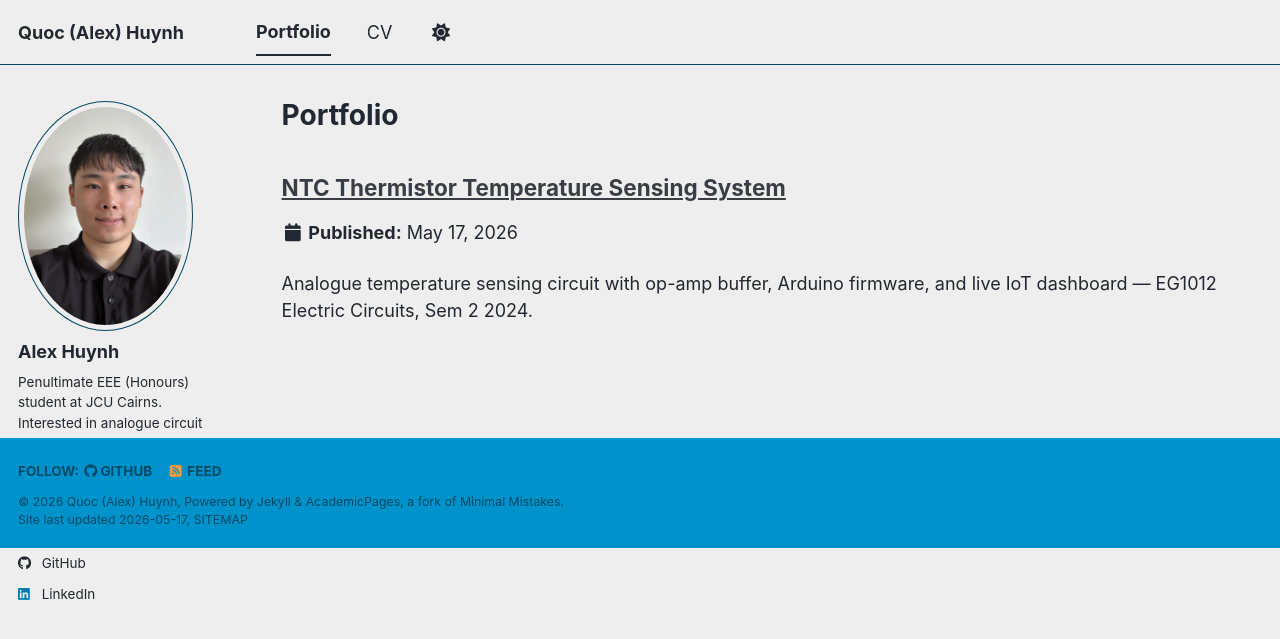
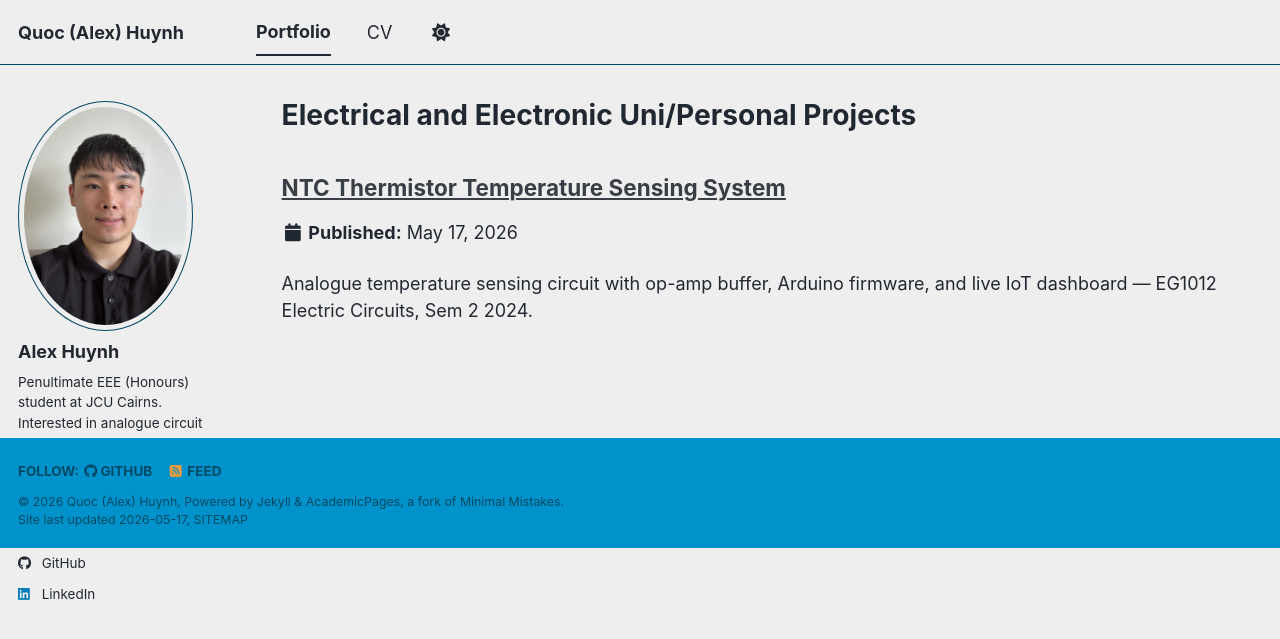
Before and after one commit to quochuynh1/quochuynh1.github.io, a Jekyll site: the page built from _pages/portfolio.html, in a window 1280 px wide. Shown: the top 639 px of the page. Built offline with Jekyll 4.4.1, drawn with Linux system fonts in a browser that asks for light colours; a script bundle is joined from its source files by our own code; library files that are not in the unit come from our copies.

Commit message:
Update portfolio page

```diff
--- a/_pages/portfolio.html
+++ b/_pages/portfolio.html
@@ -1,6 +1,6 @@
 ---
 layout: archive
-title: "Portfolio"
+title: "Electrical and Electronic Uni/Personal Projects"
 permalink: /portfolio/
 author_profile: true
 ---
```
Also changed, not shown: _portfolio/thermistor.md (+1 -1 lines).
